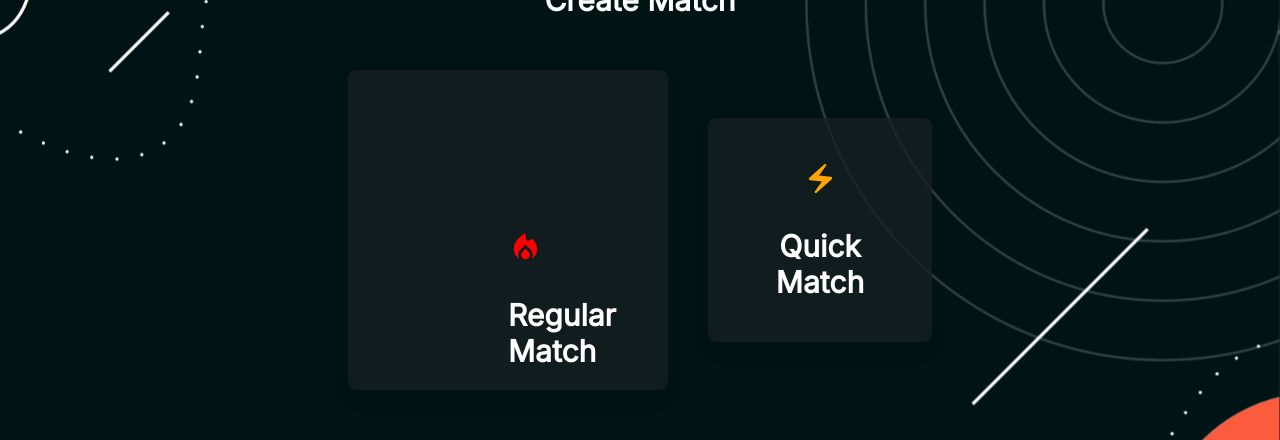
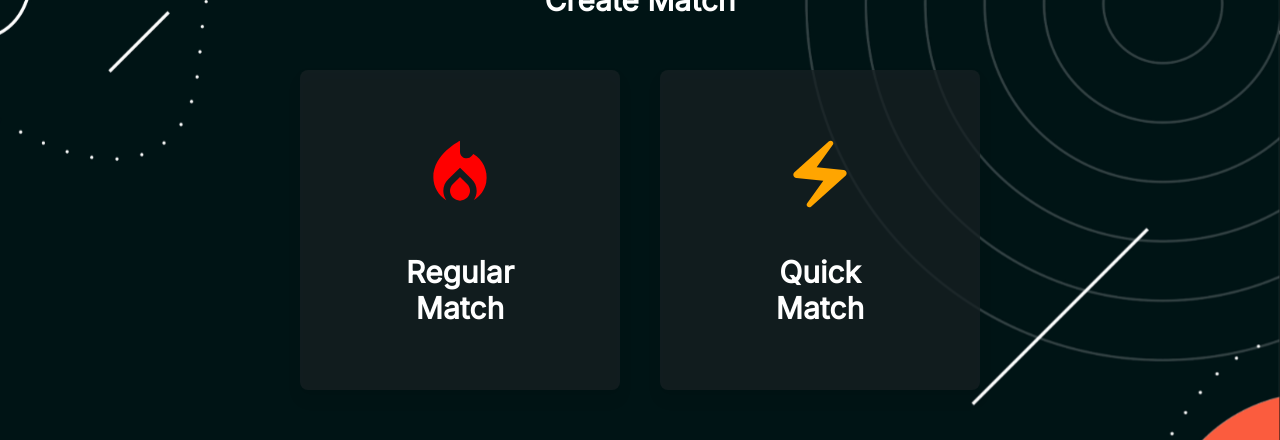
Before and after one commit to s3v3n-up/mvp, a Next.js app: page /create in a window 1280 px wide. Shown: the part 146-586 px from the top of the page. Built offline with nearby package versions, Linux system fonts and the light colour scheme; no server answers.

Commit message:
fix linting

```diff
--- a/src/pages/create/index.tsx
+++ b/src/pages/create/index.tsx
@@ -1,80 +1,62 @@
 //third party import
 import { useRouter } from "next/router";
 import dynamic from "next/dynamic";
-import Head from "next/head";
 
 //dynamic import
-const ElectricBoltIcon = dynamic(
-    () => import("@mui/icons-material/ElectricBolt"),
-    { ssr: false }
-);
-const LocalFireDepartmentIcon = dynamic(
-    () => import("@mui/icons-material/LocalFireDepartment"),
-    { ssr: false }
-);
+const ElectricBoltIcon = dynamic(()=> import("@mui/icons-material/ElectricBolt"), { ssr: false });
+const LocalFireDepartmentIcon = dynamic(()=>import("@mui/icons-material/LocalFireDepartment"), { ssr: false });
 
 export default function CreateMatch() {
     const router = useRouter();
 
     return (
-        <>
-            <Head>
-                <meta charSet="utf-8" />
-                <meta name="viewport" content="initial-scale=1.0, width=device-width" />
-                <title>MVP | Create Match</title>
-                <meta name="description" content="Create page" />
-                <link rel="icon" href="/favicon.ico"></link>
-            </Head>
         <section>
-                <h1 className="text-white text-3xl font-bold text-center mt-10">
-          Create Match
-                </h1>
-                <div
-                    className={`px-5
+            <h1 className="text-white text-3xl font-bold text-center mt-10">Create Match</h1>
+            <div className={
+                `px-5
                 py-3 lg:w-3/5
                 m-auto mt-5 flex
                 items-center justify-center
                 gap-10 rounded-md
                 text-white font-bold
                 w-4/5 flex-wrap
-                `}
-                >
+                `
+            }>
                 <button
                     className={`
                         bg-[#172123] bg-opacity-75
                         p-40 text-3xl
                         w-56 h-56 mt-5
-                        rounded-lg drop-shadow-lg`}
+                        flex items-center justify-center flex-col
+                        rounded-lg drop-shadow-lg
+                        hover:bg-opacity-100
+                        hover:bg-[#fb923c]
+                        ease-out duration-200
+                        `
+                    }
                     onClick={() => router.push("/create/regularmatch")}
                 >
-                        <LocalFireDepartmentIcon
-                            sx={{ marginBottom: "2rem", color: "red" }}
-                            fontSize="large"
-                        />
-                        <br />
-            Regular
-                        <br />
-            Match
+                    <LocalFireDepartmentIcon sx={ { marginBottom: "0.25rem", color: "red", fontSize: "5rem" }}/><br/>
+                    Regular Match
                 </button>
                 <button
-                        className={`bg-[#172123] bg-opacity-75
-                        p-30 text-3xl
+                    className={
+                        `bg-[#172123] bg-opacity-75
+                        p-40 text-3xl
                         w-56 h-56 mt-5 rounded-lg
-                        drop-shadow-lg`}
+                        flex items-center justify-center flex-col
+                        drop-shadow-lg
+                        hover:bg-opacity-100
+                        hover:bg-[#ef4444]
+                        ease-out duration-200
+                        `
+                    }
                     onClick={() => router.push("/create/quickmatch")}
                 >
-                        <ElectricBoltIcon
-                            sx={{ marginBottom: "2rem", color: "orange" }}
-                            fontSize="large"
-                        />
-                        <br />
-            Quick
-                        <br />
-            Match
+                    <ElectricBoltIcon sx={ { marginBottom: "0.25rem", color: "orange", fontSize: "5rem" }}/><br/>
+                    Quick Match
                 </button>
             </div>
         </section>
-        </>
-
     );
 }
--- a/src/pages/index.tsx
+++ b/src/pages/index.tsx
@@ -137,7 +137,9 @@ export default function Home({ regMatches, quickMatches, users }: any) {
                         <button>
                             <Search fontSize="medium" />
                         </button>
-=======
+                    </div>
+                </div>
+            </div>
         <div className={styles.matches}>
             {/* search container */}
             <div className={styles.search}>
@@ -313,6 +315,6 @@ export async function getServerSideProps() {
             quickMatches,
             regMatches,
             users,
-        },
+        }
     };
 }
--- a/src/pages/match/[id]/scoreboard.tsx
+++ b/src/pages/match/[id]/scoreboard.tsx
@@ -192,7 +192,7 @@ export default function Scoreboard({ match, players }: Props) {
                 }
 
                 //checks if the match is paused
-                if(currMatch.matchPause) {
+                if(currMatch.matchPause){
 
                     //get pause time
                     const pauseTimer = new Date(new Date(currMatch.matchPause).toUTCString()).getTime();
@@ -204,10 +204,10 @@ export default function Scoreboard({ match, players }: Props) {
                     if(currMatch.status === "INPROGRESS") {
                         gameTimer = setInterval(async()=> {
                             const now = new Date(new Date().toUTCString()).getTime();
-                            const timeDiff = Math.floor((now - pauseTimer)/1000) + timePassed;
+                            const timeDiff = timePassed + Math.floor((now - pauseTimer) / 1000);
                             setMatchTimer(timeDiff);
                         }, 1000);
-                    } else {
+                    } else{
                         setMatchTimer(timePassed);
                         clearInterval(gameTimer as NodeJS.Timeout);
                     }
@@ -236,7 +236,7 @@ export default function Scoreboard({ match, players }: Props) {
         try{
             if(currMatch.status === "PAUSED") return;
             await axios.put(`/api/match/${currMatch._id?.toString()}/operation/pause`, {
-                pauseTime: new Date(Date.now()).toUTCString()
+                pauseTime: new Date().toString()
             });
         } catch(err: any){
             alert(err.response.data.message);
```
Lines whose indentation alone changed are shown as unchanged.
